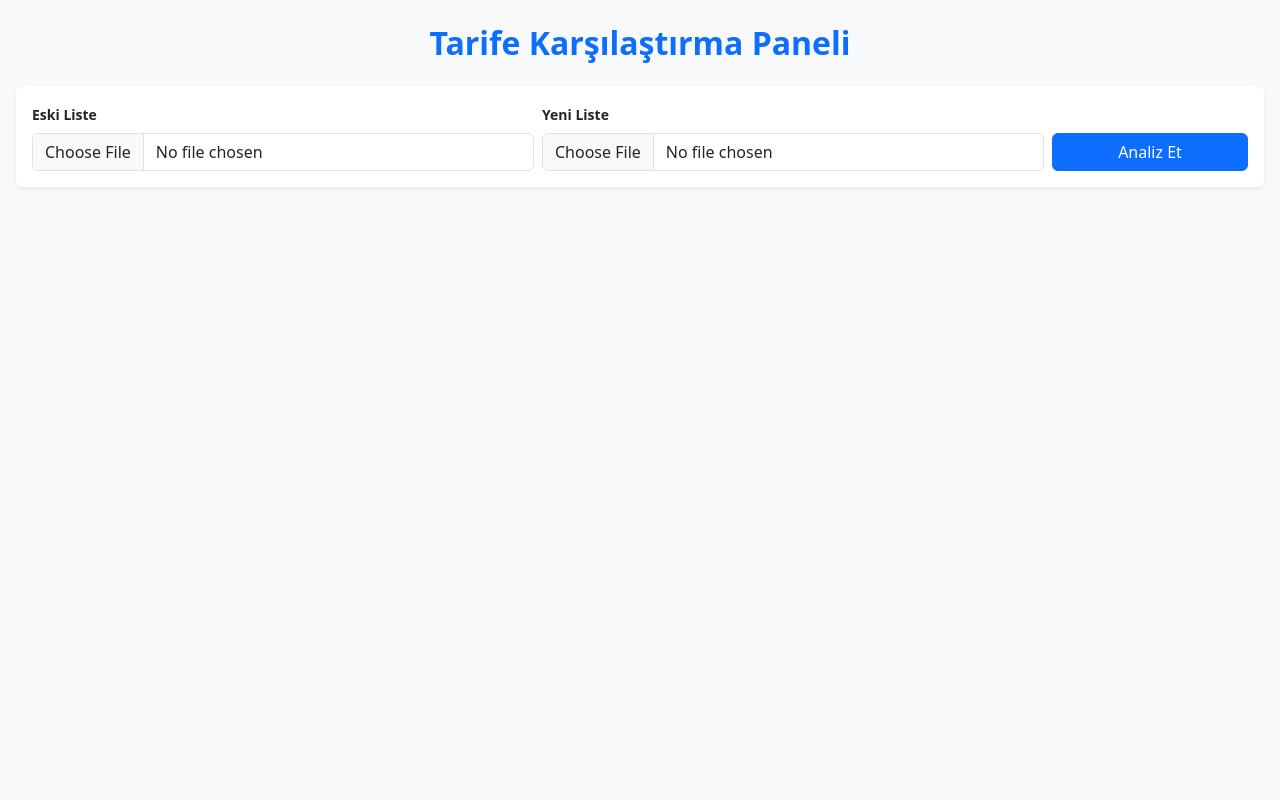
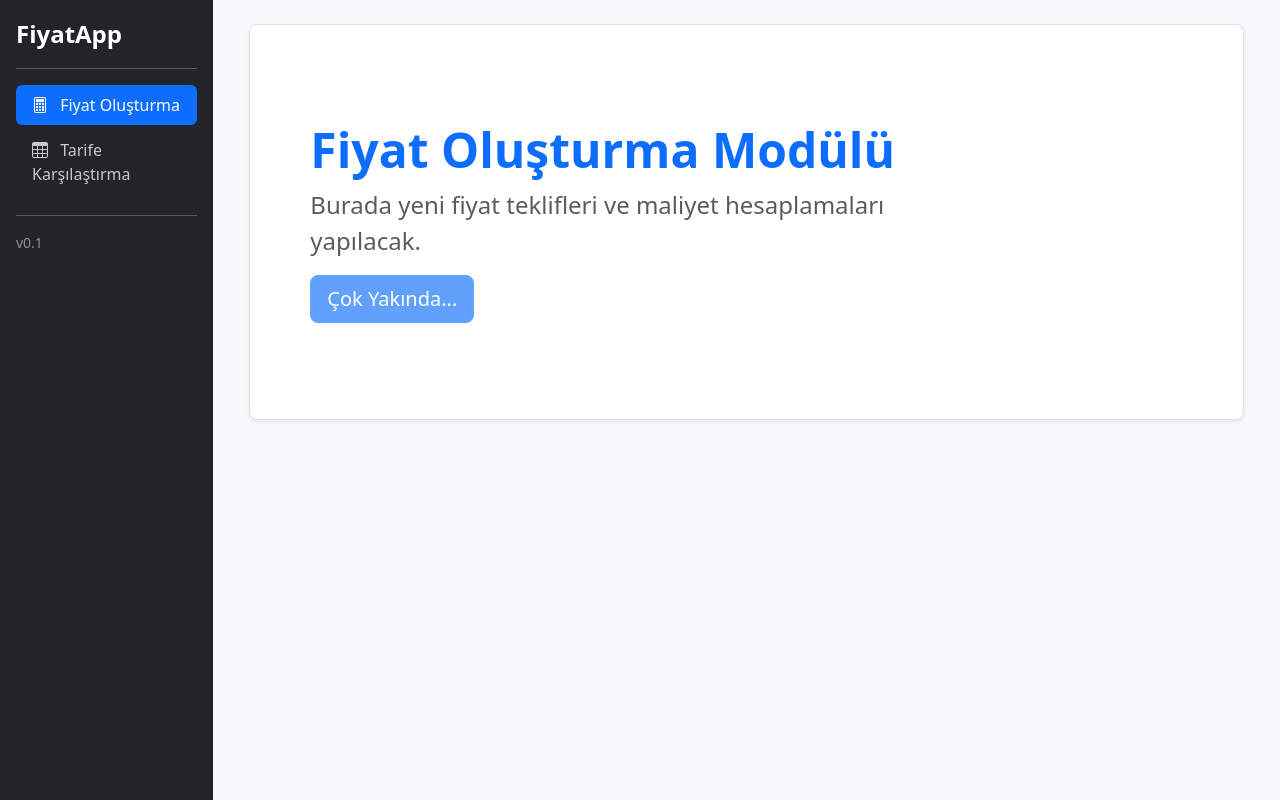
Before and after one commit to hursat/fiyatlandirma_uygulamasi, a Django app: page / in a window 1280 px wide. Run offline with Django 5.2, Linux system fonts and the light colour scheme.

Commit message:
yan menü eklendi. fiyat oluşturma sayfası template'i eklendi. ana sayfa değiştirildi

```diff
--- /dev/null
+++ b/core/templates/core/base.html
@@ -0,0 +1,55 @@
+<!DOCTYPE html>
+<html lang="tr">
+<head>
+    <meta charset="UTF-8">
+    <meta name="viewport" content="width=device-width, initial-scale=1.0">
+    <title>Fiyatlandırma Uygulaması</title>
+    <link href="https://cdn.jsdelivr.net/npm/bootstrap@5.3.0/dist/css/bootstrap.min.css" rel="stylesheet">
+    <link rel="stylesheet" href="https://cdn.jsdelivr.net/npm/bootstrap-icons@1.11.0/font/bootstrap-icons.css">
+    <style>
+        .sidebar { min-height: 100vh; background-color: #212529; }
+        .nav-link { color: rgba(255,255,255,.75); margin-bottom: 5px; }
+        .nav-link:hover { color: #fff; background-color: rgba(255,255,255,.1); }
+        .nav-link.active { background-color: #0d6efd; color: white; }
+        .content-area { background-color: #f8f9fa; min-height: 100vh; }
+    </style>
+</head>
+<body>
+
+<div class="container-fluid">
+    <div class="row">
+        <div class="col-md-3 col-lg-2 d-md-block sidebar collapse px-0">
+            <div class="d-flex flex-column p-3 text-white">
+                <a href="/" class="d-flex align-items-center mb-3 mb-md-0 me-md-auto text-white text-decoration-none">
+                    <span class="fs-4 fw-bold">FiyatApp</span>
+                </a>
+                <hr>
+                <ul class="nav nav-pills flex-column mb-auto">
+                    <li class="nav-item">
+                        <a href="{% url 'anasayfa' %}" class="nav-link {% if request.resolver_match.url_name == 'anasayfa' %}active{% endif %}">
+                            <i class="bi bi-calculator me-2"></i>
+                            Fiyat Oluşturma
+                        </a>
+                    </li>
+                    <li>
+                        <a href="{% url 'tarife_karsilastirma' %}" class="nav-link {% if request.resolver_match.url_name == 'tarife_karsilastirma' %}active{% endif %}">
+                            <i class="bi bi-table me-2"></i>
+                            Tarife Karşılaştırma
+                        </a>
+                    </li>
+                </ul>
+                <hr>
+                <div class="small text-white-50">v0.1</div>
+            </div>
+        </div>
+
+        <div class="col-md-9 ms-sm-auto col-lg-10 content-area px-md-4 py-4">
+            {% block content %}
+            {% endblock %}
+        </div>
+    </div>
+</div>
+
+<script src="https://cdn.jsdelivr.net/npm/bootstrap@5.3.0/dist/js/bootstrap.bundle.min.js"></script>
+</body>
+</html>
--- /dev/null
+++ b/core/templates/core/fiyat_olusturma.html
@@ -0,0 +1,13 @@
+{% extends 'core/base.html' %}
+
+{% block content %}
+<div class="container">
+    <div class="p-5 mb-4 bg-white rounded-3 shadow-sm border">
+        <div class="container-fluid py-5">
+            <h1 class="display-5 fw-bold text-primary">Fiyat Oluşturma Modülü</h1>
+            <p class="col-md-8 fs-4 text-muted">Burada yeni fiyat teklifleri ve maliyet hesaplamaları yapılacak.</p>
+            <button class="btn btn-primary btn-lg" type="button" disabled>Çok Yakında...</button>
+        </div>
+    </div>
+</div>
+{% endblock %}
--- a/core/urls.py
+++ b/core/urls.py
@@ -3,4 +3,5 @@ from . import views
 
 urlpatterns = [
     path('', views.anasayfa, name='anasayfa'),
+    path('karsilastirma/', views.tarife_karsilastirma, name='tarife_karsilastirma'),
 ]
--- a/core/views.py
+++ b/core/views.py
@@ -6,6 +6,10 @@ from .models import HizmetListesi, TarifeKarsilastirma
 import pandas as pd
 
 def anasayfa(request):
+    #ilk açılan sayfa - fiyat oluşturma sayfası
+    return render(request, 'core/fiyat_olusturma.html')
+
+def tarife_karsilastirma(request):
     veriler = None
     hata = None
     form = TarifeYuklemeForm()
@@ -79,4 +83,4 @@ def anasayfa(request):
                 except Exception as e:
                     hata = f"Veritabanına kaydederken hata oluştu: {str(e)}"
 
-    return render(request, 'core/anasayfa.html', {'form': form, 'veriler': veriler, 'hata': hata})
+    return render(request, 'core/tarife_karsilastirma.html', {'form': form, 'veriler': veriler, 'hata': hata})
```
Also changed, not shown: core/templates/core/tarife_karsilastirma.html (renamed from core/templates/core/anasayfa.html, +11 -30 lines).
